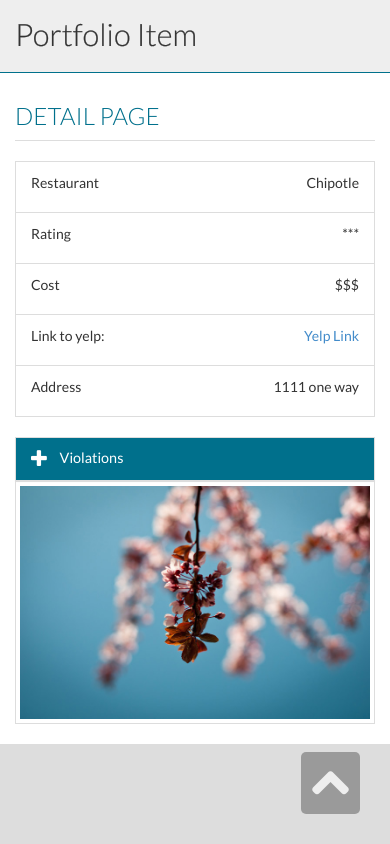
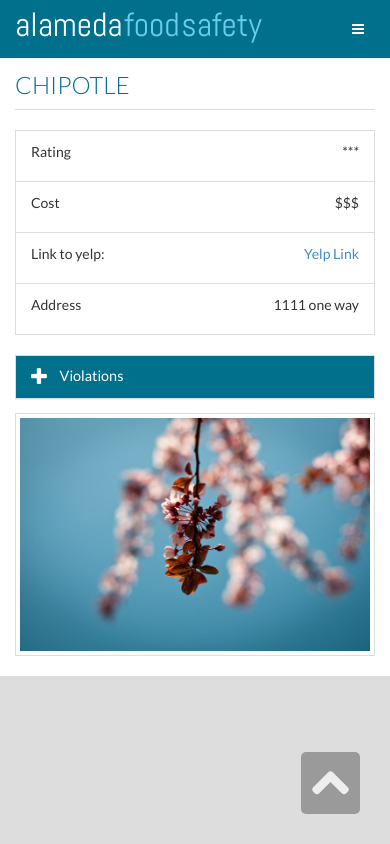
Before and after one commit to Veeva-Hackers/bootstrap, a Django app: template django/hello_world/templates/portfolio_item.html in a window 390 px wide. Run offline with Django 3.2, Linux system fonts and the light colour scheme; the template is opened without the code that fills it, so the values that code supplies are empty.

Commit message:
minor styling changes to detail page, and changed mobile title to ac food safety

```diff
--- a/django/hello_world/templates/portfolio_item.html
+++ b/django/hello_world/templates/portfolio_item.html
@@ -29,31 +29,50 @@
 
 <body>
 
+    <header id="header" class="hidden-xs">
+        <div class="container">
+            <div id="header-title">
+                <h1 class="animated fadeInDown"><a href="index.html">Alameda<span>Food Safety</span></a></h1>
+            </div>
+        </div> <!-- container -->
+    </header> <!-- header -->
+
+    <nav class="navbar navbar-static-top navbar-mind" role="navigation">
+        <div class="container">
+            <!-- Brand and toggle get grouped for better mobile display -->
+            <div class="navbar-header">
+                <a class="navbar-brand visible-xs" href="index.html">Alameda <span>Food Safety</span></a>
+
+                <button type="button" class="navbar-toggle" data-toggle="collapse" data-target=".navbar-mind-collapse">
+                    <span class="sr-only">Toggle navigation</span>
+                    <i class="fa fa-bars fa-inverse"></i>
+                </button>
+            </div>
+
+            <!-- Collect the nav links, forms, and other content for toggling -->
+            <div class="collapse navbar-collapse navbar-mind-collapse">
+                <ul class="nav navbar-nav">
+                    <li>
+                        <a href="/">Home</a>
+                    </li>
+                    <li>
+                        <a href="/search">Search</a>
+                    </li>
+                    <li>
+                        <a href="portfolio.html">Placeholder</a>
+                    </li>
+                </ul>
+            </div>
+        </div>
+    </nav>
+
     <div class="boxed animated fadeIn animation-delay-5">
 
-        <header class="wrap-title">
         <div class="container">
-                <h1 class="page-title">Portfolio Item</h1>
-
-                <ol class="breadcrumb hidden-xs">
-                    <li><a href="#">Home</a></li>
-                    <li><a href="#">Portfolio</a></li>
-                    <li class="active">Portfolio Item</li>
-                </ol>
-            </div>
-        </header>
-
-        <div class="container">
-            <div class="row">
+            <div class="row" style="margin-top:1em">
                 <div class="col-md-6">
-                    <h3 class="section-title">Detail Page</h3>
+                    <h3 class="section-title">Chipotle</h3>
                     <ul class="list-group">
-                        <li class="list-group-item">
-                            <div class="vv_result_tile_small">
-                                <div class="vv_left_column">Restaurant</div>
-                                <div class="vv_right_column">Chipotle</div>
-                            </div>
-                        </li>
                         <li class="list-group-item">
                             <div class="vv_result_tile_small">
                                 <div class="vv_left_column">Rating</div>
@@ -80,7 +99,7 @@
                         </li>
                     </ul> <!--list-group -->
                     <!-- Brand and toggle get grouped for better mobile display -->
-                    <div class="panel-group" id="accordion">
+                    <div class="panel-group" id="accordion" style="margin-bottom:1em">
                         <div class="panel panel-default">
                             <div class="panel-heading">
                                 <h4 class="panel-title">
@@ -94,11 +113,14 @@
                                     <thead>
                                         <tr>
                                             <th>Violation</th>
+                                            <th>Date</th>
                                             <th>Rating</th>
                                         </tr>
                                     </thead>
+                                    <tbody style="border:solid 1px #00708c ">
                                         <tr>
                                             <td>Clean Kitchen</td>
+                                            <td>Jan 1 2000</td>
                                             <td>
                                                 <div class="vv_restaurant_Rating_good">
                                                     <i class="fa fa-circle"></i>
@@ -107,12 +129,14 @@
                                         </tr>
                                         <tr>
                                             <td>Sufficient Supplies</td>
+                                            <td>Jan 1 2000</td>
                                             <td>
                                                 <div class="vv_restaurant_Rating_good">
                                                     <i class="fa fa-circle"></i>
                                                 </div>
                                             </td>
                                         </tr>
+                                    </tbody>
                                 </table>
                             </div>
                         </div>
```
Lines whose indentation alone changed are shown as unchanged.
